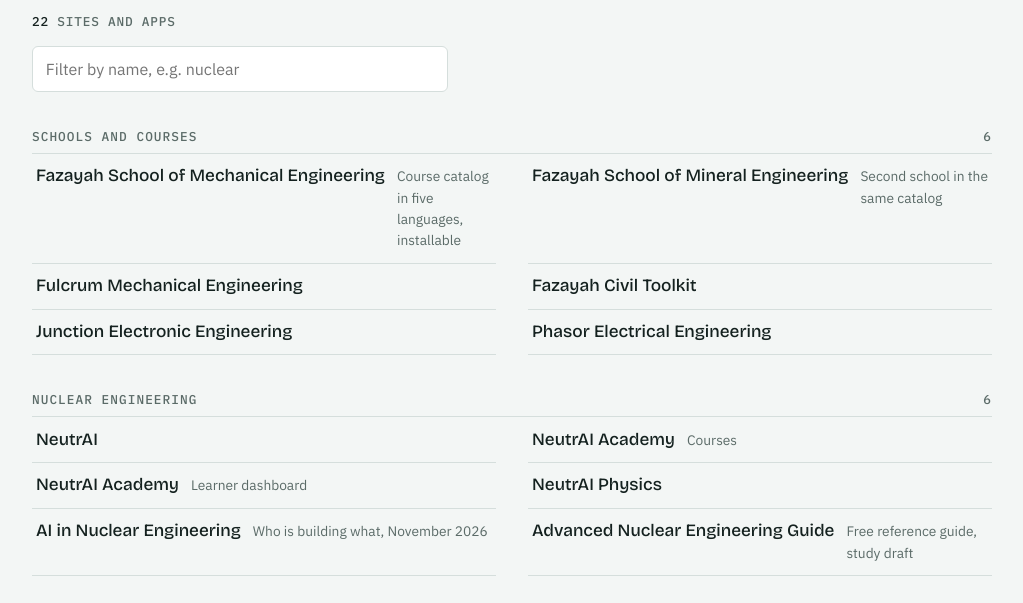
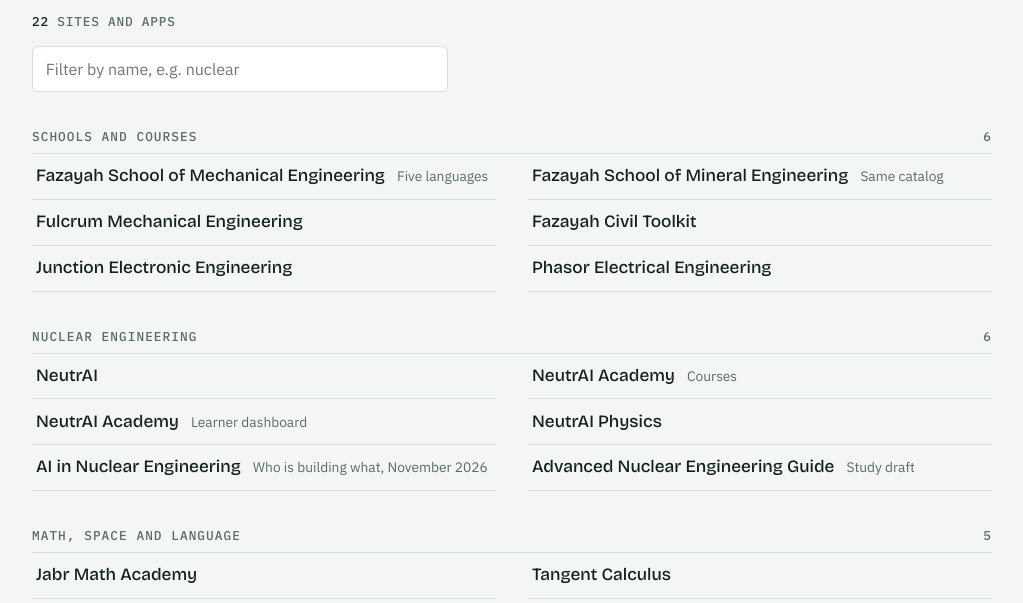
Before and after one commit to fazayah/fazayah.com, a plain HTML site: page apps/index.html in a window 1280 px wide. Shown: the part 197-800 px from the top of the page, without its empty margins (128-1151 px from the left). Drawn offline with nearby package versions, Linux system fonts and the light colour scheme.

Commit message:
Shorten row notes on the apps list so they stay on one line
Co-Authored-By: Claude Fable 5.2 <noreply@anthropic.com>
Claude-Session: https://claude.ai/code/session_01T5cqGikf4D4Diu8HWXf7au

```diff
--- a/apps/index.html
+++ b/apps/index.html
@@ -66,8 +66,8 @@ footer{border-top:1px solid var(--line);padding-top:1rem;max-width:44rem}
 <script>
 const GROUPS=[
  ["Schools and courses",[
-  ["Fazayah School of Mechanical Engineering","../","Course catalog in five languages, installable"],
-  ["Fazayah School of Mineral Engineering","../?school=mineral","Second school in the same catalog"],
+  ["Fazayah School of Mechanical Engineering","../","Five languages"],
+  ["Fazayah School of Mineral Engineering","../?school=mineral","Same catalog"],
   ["Fulcrum Mechanical Engineering","../fulcrum/"],
   ["Fazayah Civil Toolkit","../civil/"],
   ["Junction Electronic Engineering","../junction/"],
@@ -78,7 +78,7 @@ const GROUPS=[
   ["NeutrAI Academy","../neutrai-academy-app/","Learner dashboard"],
   ["NeutrAI Physics","../neutrai-physics/"],
   ["AI in Nuclear Engineering","../ai-in-nuclear/","Who is building what, November 2026"],
-  ["Advanced Nuclear Engineering Guide","../nuclear-engineering-guide.html","Free reference guide, study draft"]]],
+  ["Advanced Nuclear Engineering Guide","../nuclear-engineering-guide.html","Study draft"]]],
  ["Math, space and language",[
   ["Jabr Math Academy","../jabr/"],
   ["Tangent Calculus","../tangent/"],
```
